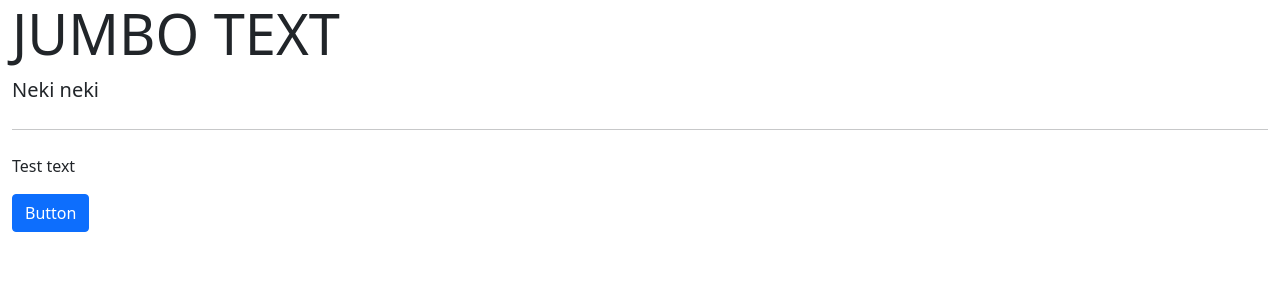
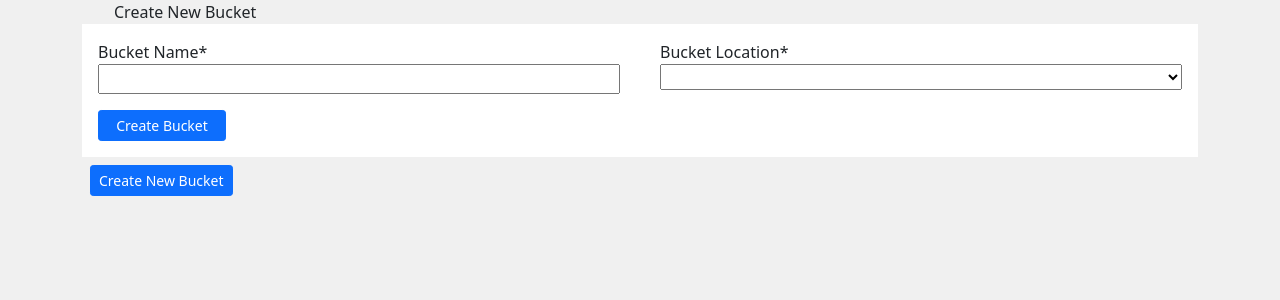
Before and after one commit to gkatrasnik/storage-app, a React app: page / in a window 1280 px wide. Shown: the top 300 px of the page. Built offline with nearby package versions, Linux system fonts and the light colour scheme.

Commit message:
CreateNewBucket component created

```diff
--- a/package.json
+++ b/package.json
@@ -23,7 +23,6 @@
     "autoprefixer": "^10.4.2",
     "bootstrap": "^5.1.3",
     "css-loader": "^6.5.1",
-    "jquery": "^3.6.0",
     "postcss-loader": "^6.2.1",
     "precss": "^4.0.0",
     "react": "^17.0.2",
--- a/src/App.js
+++ b/src/App.js
@@ -1,23 +1,22 @@
-import React from "react";
+import React, { useState, useEffect } from "react";
 import "bootstrap/dist/css/bootstrap.css";
 import "bootstrap/dist/js/bootstrap.js";
-import {} from "bootstrap";
+import CreateNewBucket from "./components/CreateNewBucket";
+import AllBuckets from "./components/AllBuckets";
 
-class App extends React.Component {
-  render() {
-    return (
-      <div className="container-fluid">
-        <div className="jumbotron">
-          <h1 className="display-4">JUMBO TEXT</h1>
-          <p className="lead">Neki neki</p>
-          <hr className="my-4" />
-          <p>Test text </p>
-          <a className="btn btn-primary" href="#" role="button">
-            Button
-          </a>
-        </div>
-      </div>
-    );
-  }
-}
+const App = () => {
+  const [showAddBucket, setShowAddBucket] = useState(true);
+
+  const handleShowAddBucket = () => {
+    setShowAddBucket(!showAddBucket);
+  };
+
+  return (
+    <div className="container">
+      {showAddBucket && <CreateNewBucket />}
+      <AllBuckets handleShowAddBucket={handleShowAddBucket} />
+    </div>
+  );
+};
+
 export default App;
--- /dev/null
+++ b/src/components/AllBuckets.js
@@ -0,0 +1,17 @@
+import React, { useState, useEffect } from "react";
+
+const AllBuckets = (props) => {
+  return (
+    <>
+      <button
+        type="button"
+        class="btn btn-primary btn-sm m-2"
+        onClick={props.handleShowAddBucket}
+      >
+        Create New Bucket
+      </button>
+    </>
+  );
+};
+
+export default AllBuckets;
--- /dev/null
+++ b/src/components/CreateNewBucket.js
@@ -0,0 +1,43 @@
+import React, { useState, useEffect } from "react";
+import "../styles.css";
+
+const CreateNewBucket = (props) => {
+  const [newLocation, setNewLocation] = useState();
+  const [newBucketName, setNewBucketName] = useState("");
+  return (
+    <div>
+      <p className="create-new-bucket-heading">Create New Bucket</p>
+      <div className="d-flex flex-column bg-white p-2">
+        <div className="row">
+          <div class="col d-flex flex-column m-2">
+            Bucket Name*
+            <input
+              type="text"
+              onChange={(e) => setNewBucketName(e.target.value)}
+            />
+          </div>
+          <div class="col d-flex flex-column  m-2">
+            Bucket Location*
+            <select onChange={(e) => setNewLocation(e.target.value)}>
+              {props.locations &&
+                props.locations.map((location, index) => (
+                  <option key={index} location={location} value={newLocation}>
+                    {location.name}
+                  </option>
+                ))}
+            </select>
+          </div>
+        </div>
+        <button
+          type="button"
+          className="btn btn-primary btn-sm m-2 small-button"
+          onClick={props.handleShowAddBucket}
+        >
+          Create Bucket
+        </button>
+      </div>
+    </div>
+  );
+};
+
+export default CreateNewBucket;
--- a/src/index.html
+++ b/src/index.html
@@ -3,7 +3,7 @@
   <head>
     <meta charset="utf-8" />
     <meta name="viewport" content="width=device-width, initial-scale=1" />
-    <title>React App</title>
+    <title>3fs Object Storage</title>
   </head>
   <body>
     <noscript>You need to enable JavaScript to run this app.</noscript>
--- /dev/null
+++ b/src/styles.css
@@ -0,0 +1,14 @@
+html {
+  background-color: rgb(240, 240, 240);
+}
+body {
+  background-color: rgb(240, 240, 240);
+}
+
+.small-button {
+  max-width: 8rem;
+}
+
+.create-new-bucket-heading {
+  margin: 0 0 0 2rem;
+}
```
Also changed, not shown: src/components/Bucket.js (added), src/components/DeleteBucketPrompt.js (added), src/components/DeleteObjectPrompt.js (added), 1 other file (tests, documents, lock files or other folders).
